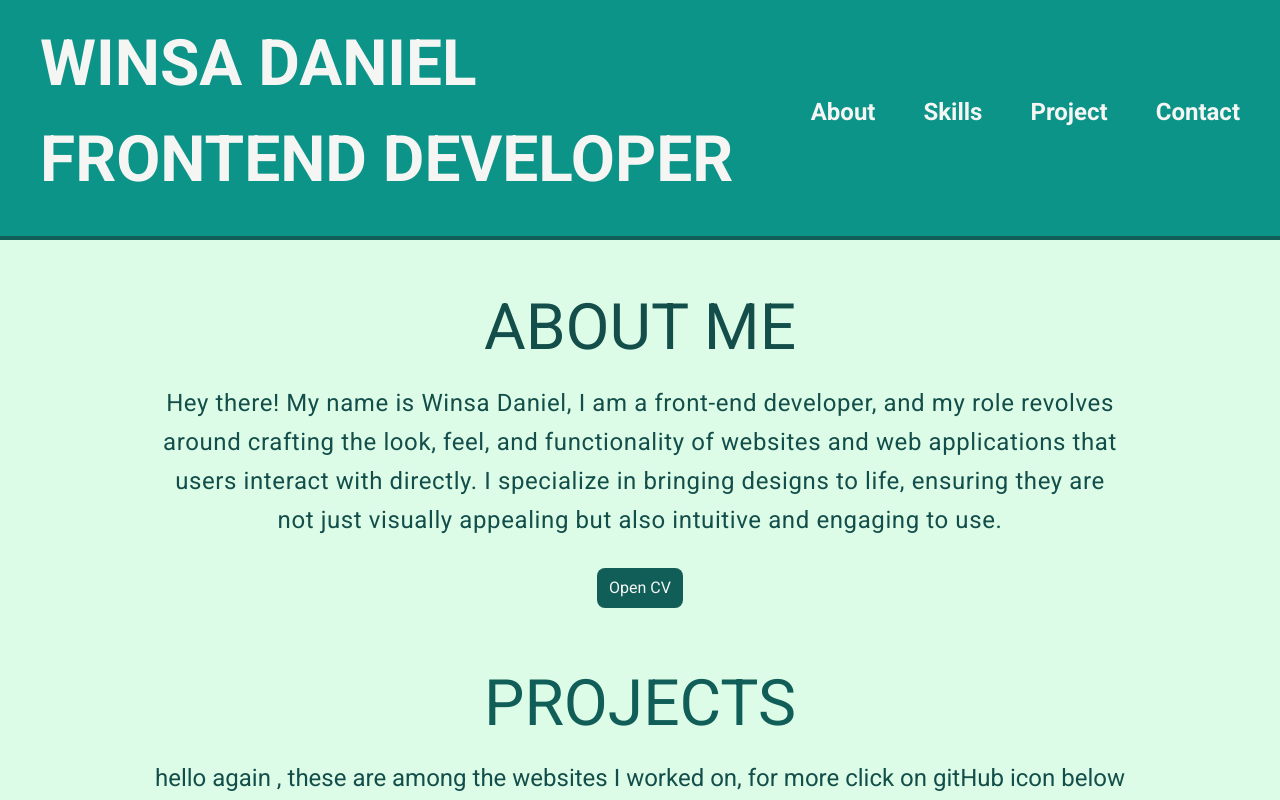
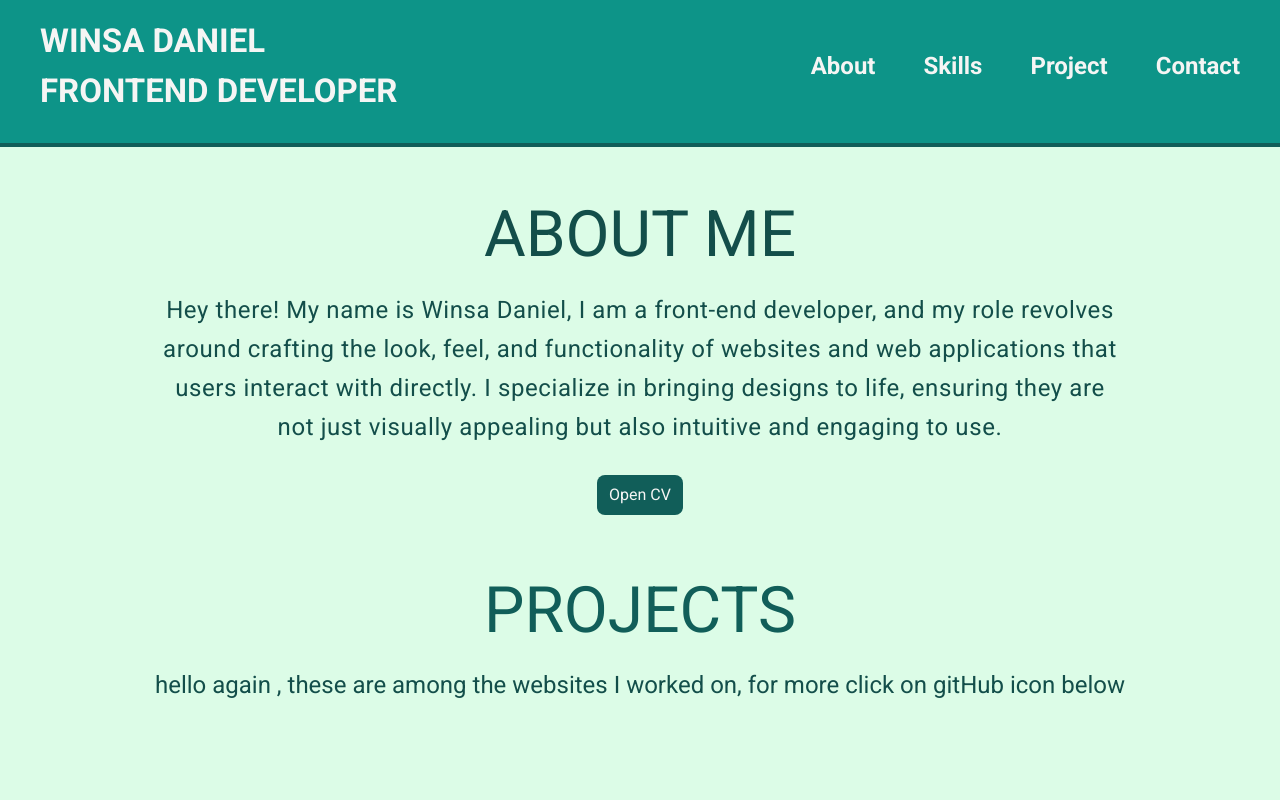
Before and after one commit to WinsaDaniel/winsa-portfolio, a React (Vite) app: page / in a window 1280 px wide. Shown: the top 800 px of the page. Built offline with nearby package versions, Linux system fonts and the light colour scheme; some icons are missing; a web font is replaced by a local one.

Commit message:
heading font  changes

```diff
--- a/src/App.jsx
+++ b/src/App.jsx
@@ -16,7 +16,7 @@ function App() {
           <div className="flex flex-row  max-w-screen-xl  mx-auto md:items-center justify-between md:flex-row md:px-6 ">
             <div className="p-4 flex flex-row  justify-between">
               <div className="flex flex-row justify-between">
-                <header className="md:text-lg text-xs font-semibold  text-stone-100 uppercase">
+                <header className="md:text-md text-xs font-semibold  text-stone-100 uppercase ">
                   Winsa Daniel
                   <br />
                   Frontend developer
```
